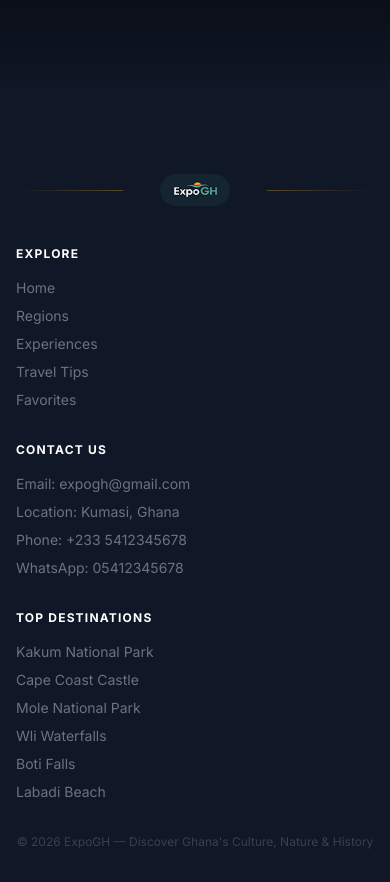
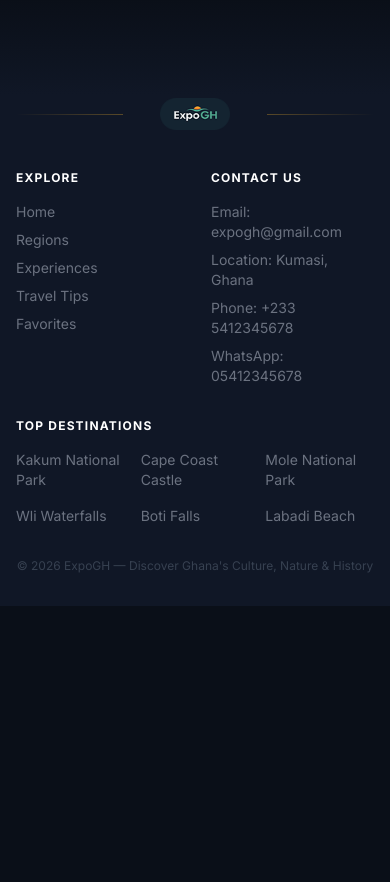
Before and after one commit to Web-dev-Group-29/ExpoGH, a Next.js app in the folder frontend/: page / in a window 390 px wide. Shown: the part 6555-7437 px from the top of the page. After the commit the page ends 7161 px from the top, so only its background shows below. Built offline with nearby package versions, Linux system fonts and the light colour scheme.

Commit message:
fix: mobile responsiveness

```diff
--- a/frontend/app/regions/page.jsx
+++ b/frontend/app/regions/page.jsx
@@ -3,7 +3,7 @@
 import { useState, useMemo } from 'react'
 import Image from 'next/image'
 import Link from 'next/link'
-import { Search } from 'lucide-react'
+import { Search, X } from 'lucide-react'
 import { destinations, CATEGORIES } from '@/lib/data'
 import SiteCard from '@/components/SiteCard'
 
@@ -16,6 +16,7 @@ export default function RegionsPage() {
   const [query, setQuery] = useState('')
   const [activeCategory, setActiveCategory] = useState('All')
   const [activeRegion, setActiveRegion] = useState('All Regions')
+  const [showAburiModal, setShowAburiModal] = useState(false)
 
   const filtered = useMemo(() => {
     return destinations.filter((d) => {
@@ -260,24 +261,30 @@ export default function RegionsPage() {
                     Aburi Botanical Gardens
                   </h2>
                   <div className="space-y-6 text-gray-200 text-sm md:text-base leading-relaxed font-medium">
-                    <p>
+                    <p className="line-clamp-4 md:line-clamp-none">
                       Located in the hills of the Eastern Region near the town of Aburi, the Aburi Botanical Gardens
                       is one of Ghana&apos;s most peaceful and scenic natural attractions. Established during the colonial
                       period in 1890, the gardens cover a large area filled with tropical plants, towering trees,
                       and beautifully maintained lawns.
                     </p>
-                    <p>
+                    <p className="hidden md:block">
                       Visitors come to the gardens to enjoy the cool mountain climate, walk through shaded paths,
                       and relax in the calm natural environment overlooking parts of the Eastern Region. The gardens
                       feature several plant species used for medicinal, ornamental, and research purposes, making
                       it both a recreational and educational destination.
                     </p>
-                    <p>
+                    <p className="hidden md:block">
                       Because of its serene atmosphere and beautiful landscape, Aburi Botanical Gardens is also
                       a popular location for picnics, photography, nature walks, and small events. It offers
                       visitors a refreshing escape from the busy city life of nearby Accra while showcasing the
                       beauty of Ghana&apos;s plant life and natural environment.
                     </p>
+                    <button
+                      onClick={() => setShowAburiModal(true)}
+                      className="md:hidden text-[#c5932a] hover:text-[#d4a528] font-bold text-left focus:outline-none"
+                    >
+                      Read full description
+                    </button>
                   </div>
                 </div>
               </div>
@@ -394,6 +401,47 @@ export default function RegionsPage() {
 
           </div>
         </section>
+
+        {/* ── ABURI BOTANICAL GARDENS MODAL (MOBILE ONLY) ── */}
+        {showAburiModal && (
+          <div className="fixed inset-0 z-50 flex items-center justify-center bg-black/60 backdrop-blur-md p-4 md:hidden">
+            <div
+              className="absolute inset-0"
+              onClick={() => setShowAburiModal(false)}
+            />
+            <div className="bg-[#4a5240] border border-[#c5932a]/40 rounded-3xl w-full max-w-sm overflow-hidden shadow-[0_20px_50px_rgba(0,0,0,0.5)] animate-in fade-in zoom-in duration-200 relative z-10 max-h-[85vh] flex flex-col">
+              <div className="flex justify-between items-center p-5 border-b border-white/10 shrink-0">
+                <h3 className="text-lg font-bold text-white">Aburi Botanical Gardens</h3>
+                <button
+                  onClick={() => setShowAburiModal(false)}
+                  className="p-1.5 bg-black/20 hover:bg-black/40 rounded-full text-white transition-colors"
+                >
+                  <X size={18} />
+                </button>
+              </div>
+              <div className="p-6 overflow-y-auto custom-scrollbar space-y-4 text-gray-200 text-sm leading-relaxed font-medium">
+                <p>
+                  Located in the hills of the Eastern Region near the town of Aburi, the Aburi Botanical Gardens
+                  is one of Ghana&apos;s most peaceful and scenic natural attractions. Established during the colonial
+                  period in 1890, the gardens cover a large area filled with tropical plants, towering trees,
+                  and beautifully maintained lawns.
+                </p>
+                <p>
+                  Visitors come to the gardens to enjoy the cool mountain climate, walk through shaded paths,
+                  and relax in the calm natural environment overlooking parts of the Eastern Region. The gardens
+                  feature several plant species used for medicinal, ornamental, and research purposes, making
+                  it both a recreational and educational destination.
+                </p>
+                <p>
+                  Because of its serene atmosphere and beautiful landscape, Aburi Botanical Gardens is also
+                  a popular location for picnics, photography, nature walks, and small events. It offers
+                  visitors a refreshing escape from the busy city life of nearby Accra while showcasing the
+                  beauty of Ghana&apos;s plant life and natural environment.
+                </p>
+              </div>
+            </div>
+          </div>
+        )}
       </div>
 
     </div>
--- a/frontend/components/Footer.jsx
+++ b/frontend/components/Footer.jsx
@@ -9,7 +9,7 @@ export default function Footer() {
   if (pathname === '/regions') return null
 
   return (
-    <footer className="relative pt-20 pb-8 transition-colors bg-gray-50 dark:bg-charcoal-900">
+    <footer className="relative pt-1 sm:pt-20 pb-8 transition-colors bg-gray-50 dark:bg-charcoal-900">
       {/* Top Gradient Blend */}
       <div className="absolute top-0 left-0 right-0 h-24 -translate-y-[99%] pointer-events-none bg-gradient-to-t from-gray-100 dark:from-charcoal-900 to-transparent" />
 
@@ -29,7 +29,9 @@ export default function Footer() {
       </div>
 
       {/* Columns */}
-      <div className="max-w-6xl mx-auto px-4 grid grid-cols-1 sm:grid-cols-3 gap-8 mb-8">
+      <div className="max-w-6xl mx-auto px-4 mb-8">
+        {/* Top row: Explore & Contact Us side by side on mobile */}
+        <div className="grid grid-cols-2 sm:grid-cols-3 gap-8 mb-8">
           {/* EXPLORE */}
           <div>
             <h3 className="text-gray-900 dark:text-white font-bold text-xs uppercase tracking-widest mb-4">Explore</h3>
@@ -61,8 +63,8 @@ export default function Footer() {
             </ul>
           </div>
 
-        {/* TOP DESTINATIONS */}
-        <div>
+          {/* Hidden on mobile, visible on sm and up */}
+          <div className="hidden sm:block">
             <h3 className="text-gray-900 dark:text-white font-bold text-xs uppercase tracking-widest mb-4">Top Destinations</h3>
             <ul className="space-y-2 text-sm text-gray-600 dark:text-gray-500">
               {[
@@ -83,6 +85,28 @@ export default function Footer() {
           </div>
         </div>
 
+        {/* TOP DESTINATIONS - 3x2 grid on mobile, list on sm and up */}
+        <div className="sm:hidden mb-8">
+          <h3 className="text-gray-900 dark:text-white font-bold text-xs uppercase tracking-widest mb-4">Top Destinations</h3>
+          <div className="grid grid-cols-3 gap-4">
+            {[
+              { label: 'Kakum National Park', id: 'kakum-national-park' },
+              { label: 'Cape Coast Castle', id: 'cape-coast-castle' },
+              { label: 'Mole National Park', id: 'mole-national-park' },
+              { label: 'Wli Waterfalls', id: 'asenema-falls' },
+              { label: 'Boti Falls', id: 'boti-falls' },
+              { label: 'Labadi Beach', id: 'labadi-beach' },
+            ].map((d) => (
+              <div key={d.id}>
+                <Link href={`/destinations/${d.id}`} className="text-sm text-gray-600 dark:text-gray-500 hover:text-[#c5932a] dark:hover:text-[#c5932a] transition-colors line-clamp-2">
+                  {d.label}
+                </Link>
+              </div>
+            ))}
+          </div>
+        </div>
+      </div>
+
       <p className="text-center text-xs text-gray-600 dark:text-gray-700">
         © {new Date().getFullYear()} ExpoGH — Discover Ghana&apos;s Culture, Nature &amp; History
       </p>
--- a/frontend/components/SiteCard.jsx
+++ b/frontend/components/SiteCard.jsx
@@ -88,8 +88,8 @@ export default function SiteCard({ destination, showFavorite = true }) {
                   <h3 className="text-gray-900 dark:text-white text-sm font-semibold mb-2 flex items-center gap-2">
                     <Sparkles size={14} className="text-[#c5932a]" /> Overview
                   </h3>
-                  <p className="text-gray-700 dark:text-gray-300 text-sm leading-relaxed">
-                    {destination.description}
+                  <p className="text-gray-700 dark:text-gray-300 text-sm leading-relaxed max-h-20 md:max-h-none overflow-hidden">
+                    {destination.shortDescription}
                   </p>
                 </div>
 
```
Lines whose indentation alone changed are shown as unchanged.
